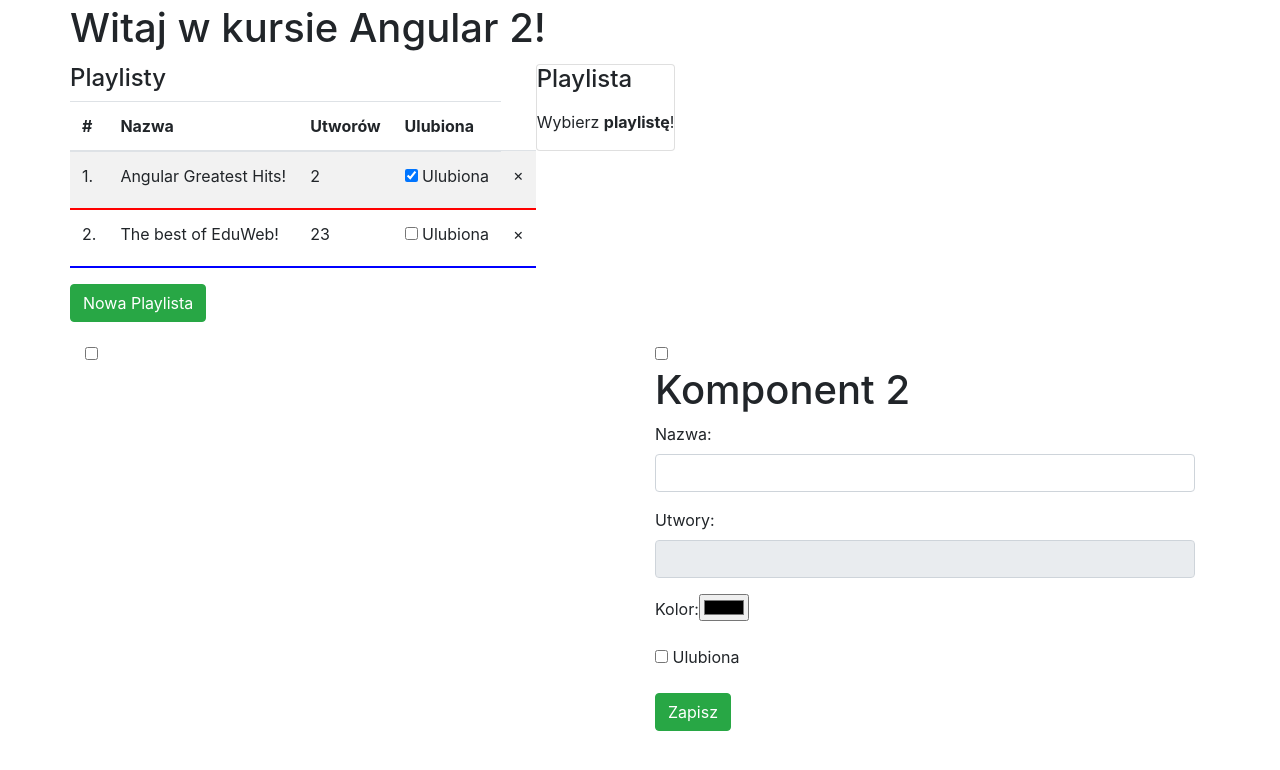
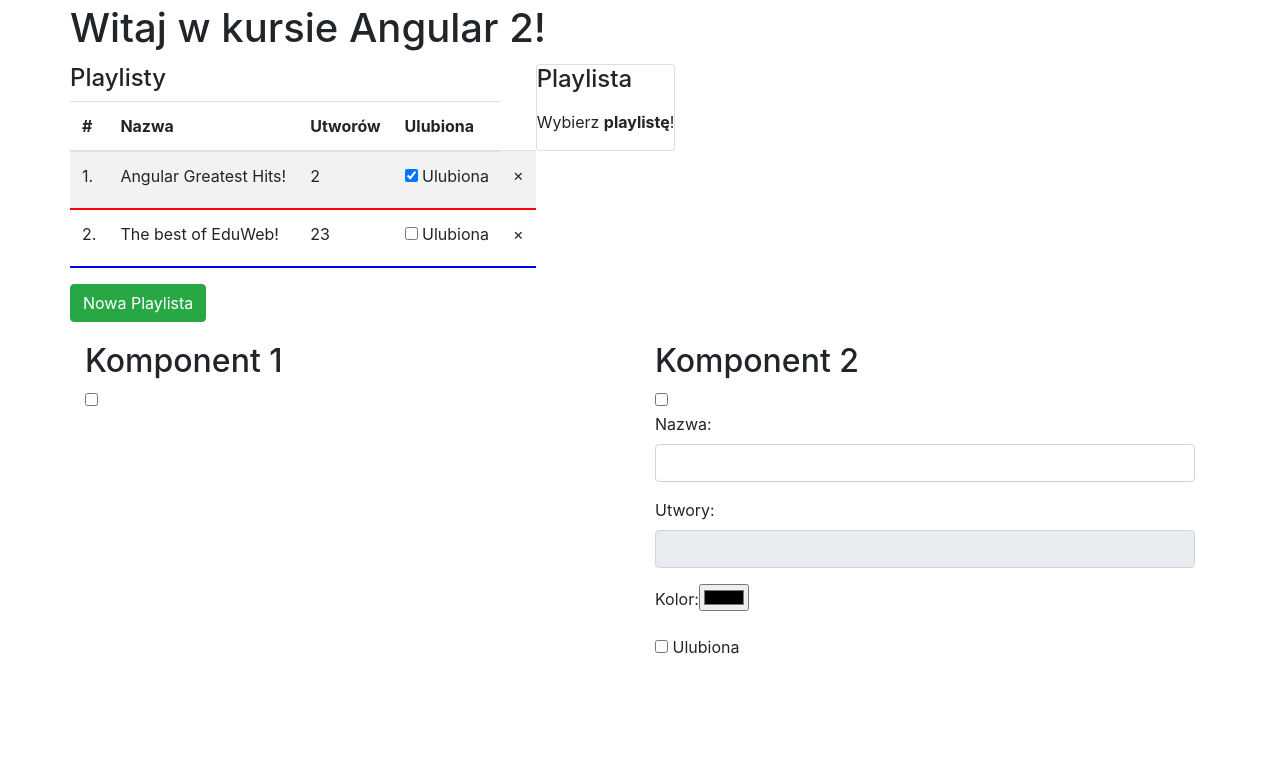
Before and after one commit to mngweb/bfe-week5, an Angular app: page / in a window 1280 px wide. Shown: the top 770 px of the page. Built offline with nearby package versions, Linux system fonts and the light colour scheme.

Commit message:
Zadanie 5.1-5.4

```diff
--- a/src/app/app.module.ts
+++ b/src/app/app.module.ts
@@ -9,6 +9,7 @@ import { ContentCardComponent } from './playlists/content-card.component';
 import { PlaylistFormComponent } from './playlists/playlist-form.component';
 import { PlaylistsListComponent } from './playlists/playlists-list.component';
 import { PlaylistDetailComponent } from './playlists/playlist-detail.component';
+import { MyComponentComponent } from './playlists/my-component.component';
 
 @NgModule({
   declarations: [
@@ -17,7 +18,8 @@ import { PlaylistDetailComponent } from './playlists/playlist-detail.component';
     ContentCardComponent,
     PlaylistFormComponent,
     PlaylistsListComponent,
-    PlaylistDetailComponent
+    PlaylistDetailComponent,
+    MyComponentComponent
   ],
   imports: [
     BrowserModule,
--- /dev/null
+++ b/src/app/playlists/my-component.component.ts
@@ -0,0 +1,32 @@
+import { Component, OnInit } from '@angular/core';
+
+@Component({
+  selector: 'my-component',
+  template: `
+      <div class="form-group">
+        <label>Nazwa:</label>
+        <input type="text" name="name" class="form-control">
+      </div>
+      <div class="form-group">
+        <label>Utwory:</label>
+        <input type="text" name="tracks" disabled class="form-control">
+      </div>
+      <div class="form-group">
+        <label>Kolor:</label>
+        <input type="color" name="color">
+      </div>
+      <div class="form-group">
+        <label><input type="checkbox" name="favourite">
+        Ulubiona</label>
+      </div>
+  `,
+  styles: []
+})
+export class MyComponentComponent implements OnInit {
+
+  constructor() { }
+
+  ngOnInit() {
+  }
+
+}
--- a/src/app/playlists/playlists.component.html
+++ b/src/app/playlists/playlists.component.html
@@ -40,62 +40,19 @@
 <div class="row mt-1">
   <div class="col-6">
 
+    <h2>Komponent 1</h2>
     <!--<input type="checkbox" (change)="showComponent1 = $event.target.checked">-->
     <input type="checkbox" [(ngModel)]="showComponent1">
-    <div *ngIf="showComponent1">
-      <h1>Komponent 1</h1>
-      <div class="form-group">
-        <label>Nazwa:</label>
-        <input type="text" class="form-control">
-      </div>
-      <div class="form-group">
-        <label>Utwory:</label>
-        <input type="text"  disabled class="form-control">
-      </div>
-      <div class="form-group">
-        <label>Kolor:</label>
-        <input type="color">
-      </div>
-      <div class="form-group">
-        <label>
-        <input type="checkbox">
-        Ulubiona</label>
-      </div>
-      <div class="form-group">
-        <button class="btn btn-success float-xs-right">Zapisz</button>
-      </div>
-    </div>
+    <my-component *ngIf="showComponent1">
+    </my-component>
   </div>
 
   <div class="col-6">
+    <h2>Komponent 2</h2>
     <!--<input type="checkbox" (change)="hideComponent2 = $event.target.checked">-->
     <input type="checkbox" [(ngModel)]="hideComponent2">
-    <div [hidden]="hideComponent2">
-      <h1>Komponent 2</h1>
-      <div class="form-group">
-        <label>Nazwa:</label>
-        <input type="text" class="form-control">
-      </div>
-      <div class="form-group">
-        <label>Utwory:</label>
-        <input type="text"  disabled class="form-control">
-      </div>
-      <div class="form-group">
-        <label>Kolor:</label>
-        <input type="color">
-      </div>
-      <div class="form-group">
-        <label>
-        <input type="checkbox">
-        Ulubiona</label>
-      </div>
-      <div class="form-group">
-        <button class="btn btn-success float-xs-right">Zapisz</button>
-      </div>
-    </div>
-
-
-
+    <my-component [hidden]="hideComponent2">
+    </my-component>
 
   </div>
 </div>
```
Also changed, not shown: 1 other file (tests, documents, lock files or other folders).
